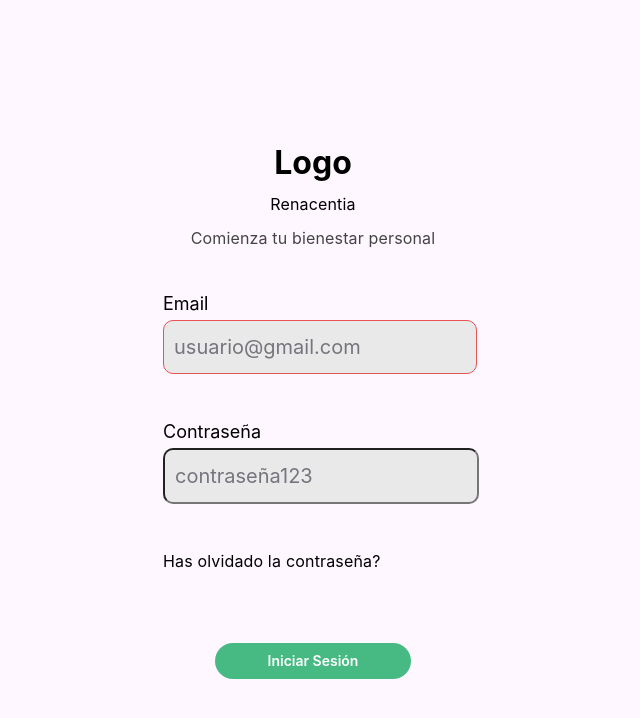
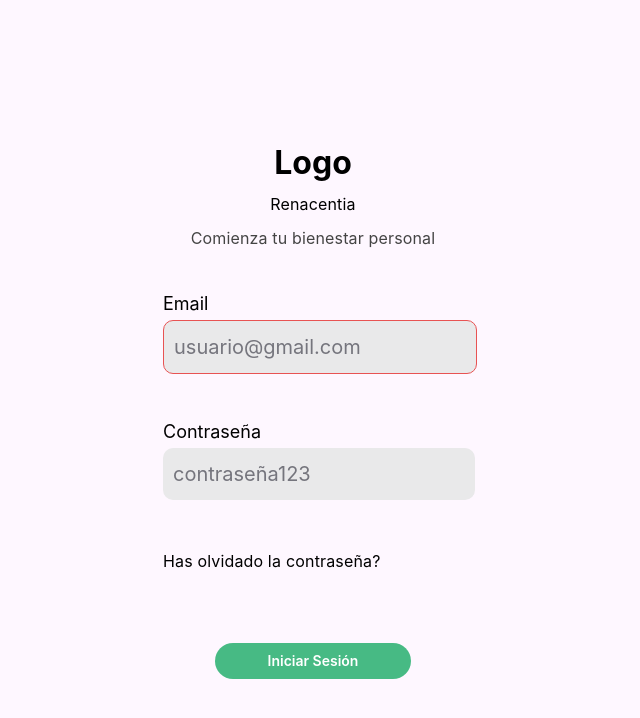
Before and after one commit to GATLA-Meditations/GATLA-Frontend, a Next.js app: page /login in a window 1280 px wide. Shown: the top 718 px of the page, without its empty margins (327-967 px from the left). Built offline with nearby package versions, Linux system fonts and the light colour scheme.

Commit message:
Text field modified so that data is stored if a user insert an input

```diff
--- a/src/components/CustomTextField/index.tsx
+++ b/src/components/CustomTextField/index.tsx
@@ -1,36 +1,47 @@
-import React, { useState } from 'react';
+import React, {useState} from 'react';
 import './styles.css';
 import '../../app/globals.css';
 
-interface CustomTextFieldProps
-    extends React.InputHTMLAttributes<HTMLInputElement> {
+interface CustomTextFieldProps {
     variant?: 'default' | 'error';
     placeholder?: string;
     label?: string;
     helperText?: string;
+    name?: string;
+    type?: string;
+    onChange?: (e: React.ChangeEvent<HTMLInputElement>) => void;
 }
 
 const CustomTextField = ({
-    variant,
-    placeholder,
-    label,
-    helperText,
-}: CustomTextFieldProps) => {
-    const [inputVariant, setInputVariant] = useState(variant);
+                             variant = 'default',
+                             placeholder,
+                             label,
+                             helperText,
+                             name,
+                             type,
+                             onChange,
+                         }: CustomTextFieldProps) => {
 
-    const handleInputChange = () => {
-        setInputVariant('default');
+    const [inputValue, setInputValue] = useState(variant);
+
+    const handleInputChange = (e: React.ChangeEvent<HTMLInputElement>) => {
+        setInputValue('default');
+        if (onChange) {
+            onChange(e);
+        }
     };
 
     return (
         <div className="customTextFieldContainer">
             {label && <label className="label h6">{label}</label>}
             <input
-                className={'customTextField ' + inputVariant}
+                className={`customTextField ${inputValue}`}
                 placeholder={placeholder}
                 onChange={handleInputChange}
+                name={name}
+                type={type}
             />
-            {inputVariant === 'error' && helperText && (
+            {variant === 'error' && helperText && (
                 <p className="helperText">{helperText}</p>
             )}
         </div>
--- a/src/components/CustomTextField/styles.css
+++ b/src/components/CustomTextField/styles.css
@@ -13,6 +13,7 @@
     background: var(--grey-100);
     font-size: 20px;
     padding-left: 10px;
+    border: none;
 }
 
 .default {
```
